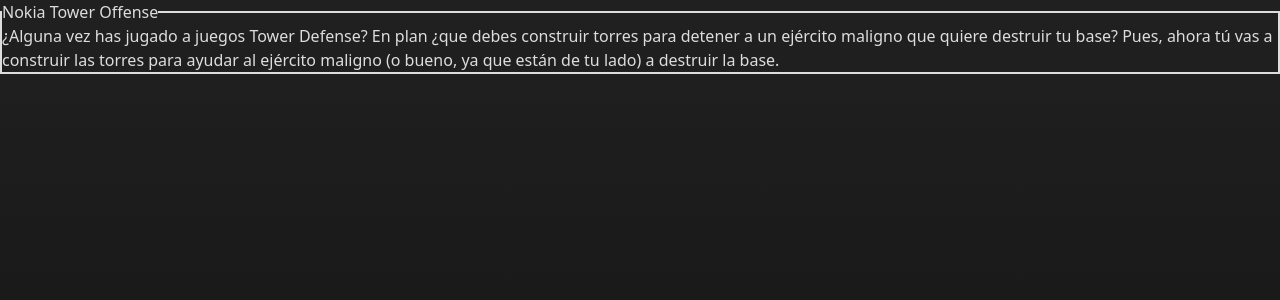
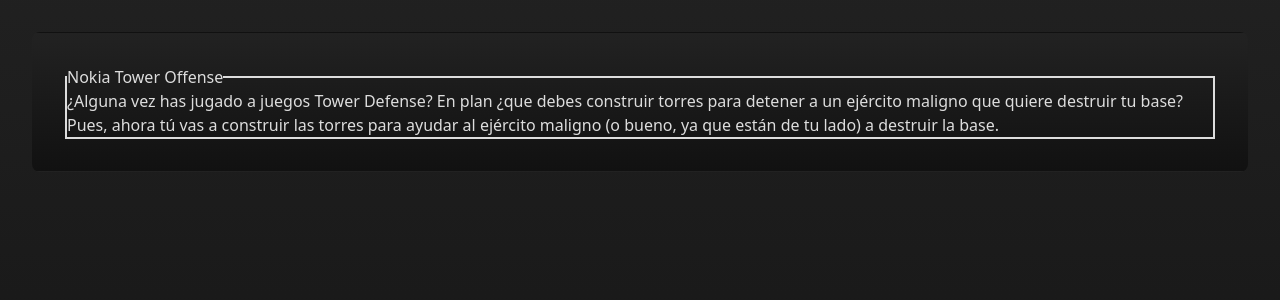
Before and after one commit to Libertifer/satart.tech, a PHP site: page / in a window 1280 px wide. Shown: the part 80-380 px from the top of the page. Run offline with PHP 8.4, Linux system fonts and the light colour scheme; some libraries are stand-ins or nearby versions.

Commit message:
Update style.css

```diff
--- a/css/style.css
+++ b/css/style.css
@@ -65,3 +65,11 @@ fieldset {
 fieldset[id^="ludus-"] > p, legend {
   color: var(--col-tertiarius);
 }
+
+main {
+  margin: 32px;
+  padding: 32px;
+  border: solid 1px #0000;
+  background-image: linear-gradient(0deg, var(--col-secundarius-fortis), var(--col-secundarius));
+  border-radius: 8px;
+}
```
